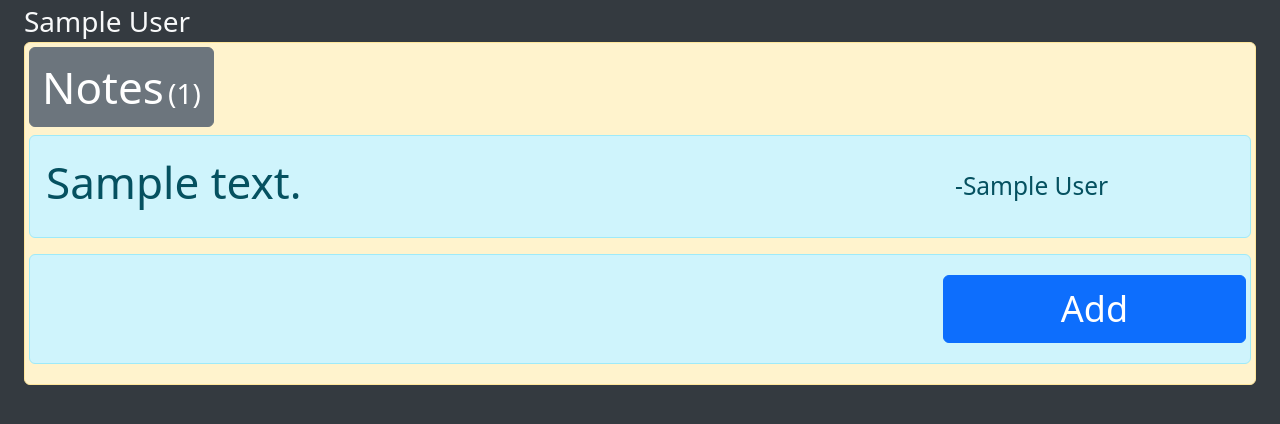
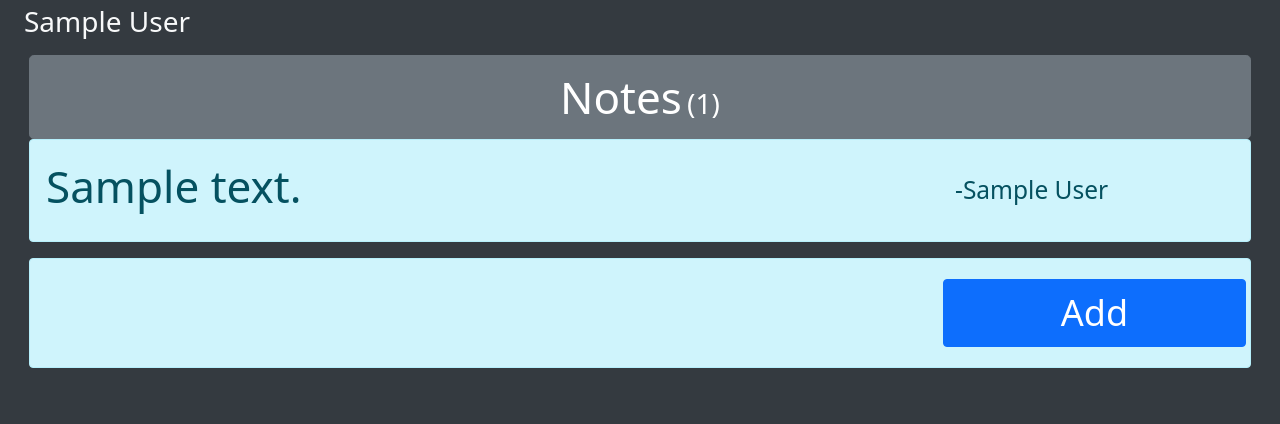
Before and after one commit to wax54/pizza-time, a Flask app: template templates/customers/view_one.html in a window 1280 px wide. Shown: the part 68-492 px from the top of the page. Run offline with Flask 2, Linux system fonts and the light colour scheme; the template is opened without the code that fills it: values that come from a table or form of the project are taken from there, others are empty; tables that the repository leaves empty hold one stand-in row (values such as "Sample post"); some libraries are stand-ins or nearby versions.

Commit message:
Upgraded to BS 5

```diff
--- a/templates/base.html
+++ b/templates/base.html
@@ -4,13 +4,8 @@
 <head>
     <meta charset="UTF-8">
     <title>{% block title %}Pizza Time{% endblock %}</title>
+    <link href="https://cdn.jsdelivr.net/npm/bootstrap@5.0.0/dist/css/bootstrap.min.css" rel="stylesheet" integrity="sha384-wEmeIV1mKuiNpC+IOBjI7aAzPcEZeedi5yW5f2yOq55WWLwNGmvvx4Um1vskeMj0" crossorigin="anonymous">
 
-    <link rel="stylesheet" href="https://unpkg.com/bootstrap/dist/css/bootstrap.css">
-    <script src="https://unpkg.com/jquery"></script>
-    <script src="https://cdnjs.cloudflare.com/ajax/libs/popper.js/2.9.2/umd/popper.min.js"
-        integrity="sha512-2rNj2KJ+D8s1ceNasTIex6z4HWyOnEYLVC3FigGOmyQCZc2eBXKgOxQmo3oKLHyfcj53uz4QMsRCWNbLd32Q1g=="
-        crossorigin="anonymous"></script>
-    <script src="https://unpkg.com/bootstrap"></script>
     <link rel="stylesheet" href="/static/style.css">
     <!-- <link rel="shortcut icon" href="/static/favicon.ico"> -->
 </head>
@@ -58,6 +53,9 @@
 <div class="container-fluid">
 {% block content %}
 {% endblock %}
+<script src="https://cdn.jsdelivr.net/npm/bootstrap@5.0.0/dist/js/bootstrap.bundle.min.js"
+    integrity="sha384-p34f1UUtsS3wqzfto5wAAmdvj+osOnFyQFpp4Ua3gs/ZVWx6oOypYoCJhGGScy+8"
+    crossorigin="anonymous"></script>
 {% block scripts %}
 {% endblock %}
 
--- a/templates/customers/notes.html
+++ b/templates/customers/notes.html
@@ -1,20 +1,20 @@
 {% if customer %}
-<div id="accordion-{{customer['id']}}">
-    <div class="alert alert-warning alert-large p-1">
+<div class="accordion" id="accordion-{{customer['id']}}">
+    <div class="alert alert-large p-1 my-2">
         <div class="alert-heading" id="NoteHeader-{{customer['id']}}">
-            <h5 class="">
-                <button class="btn btn-secondary btn-block" data-toggle="collapse" data-target="#notes-{{customer['id']}}"
+            <div class="d-grid gap-2">
+                <button class="btn btn-secondary btn-lg" data-bs-toggle="collapse" data-bs-target="#notes-{{customer['id']}}"
                     aria-expanded="true" aria-controls="notes-{{customer['id']}}" style="text-align: center;">
 
                         <span class=" larger-text">Notes</span>
                         <small class="normal-text"> ({{customer.notes|length}})</small>
 
                 </button>
-            </h5>
+            </div>
         </div>
 
         <div id="notes-{{customer['id']}}" class="collapse {% if customer.notes|length < 2 %} show {% endif %}" aria-labelledby="NoteHeader-{{customer['id']}}"
-            data-parent="#accordion-{{customer['id']}}">
+            data-bs-parent="#accordion-{{customer['id']}}">
             {% set driver_has_note = customer.has_note_from(g.user.id) %}
             {% for note in customer.notes %}
                 <div class="note-alert alert alert-info">
--- a/templates/deliveries/current_order_card.html
+++ b/templates/deliveries/current_order_card.html
@@ -14,8 +14,10 @@
             {% include 'deliveries/order_tip_input.html'%}
         </div>
         <div class="col-12">
-            <a class="btn btn-info btn-lg btn-block py-4 larger-text" href="tel:{{order['phone']}}"> Call Customer:
-                {{order['phone']}}</a><br>
+            <div class="d-grid gap-2">
+            <a class="btn btn-info btn-lg py-4 larger-text" href="tel:{{order['phone']}}"> Call Customer:
+                {{order['phone']}}</a>
+            </div>
         </div>
         <div class="col-12">
             {% set customer=order['customer'] %}
--- a/templates/deliveries/order_tip_input.html
+++ b/templates/deliveries/order_tip_input.html
@@ -1,7 +1,5 @@
 <div class="input-group my-3">
-    <div class="input-group-prepend">
-        <label class="input-group-text larger-text" for="{{order['num']}}-tip">Tip</label>
-    </div>
+    <label class="input-group-text larger-text" for="{{order['num']}}-tip">Tip</label>
     <input class="tip-input form-control form-control-lg larger-text" id="{{order['num']}}-tip" data-num="{{order['num']}}"
         data-date="{{order['date']}}" name="tip" type="number" step="0.01" placeholder="{{order['tip']}}">
 </div>
```
